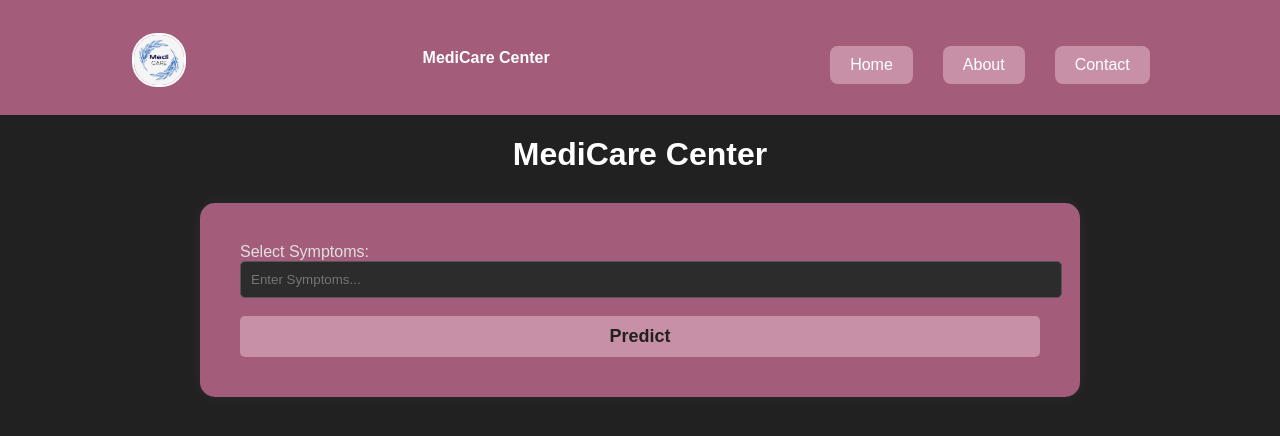
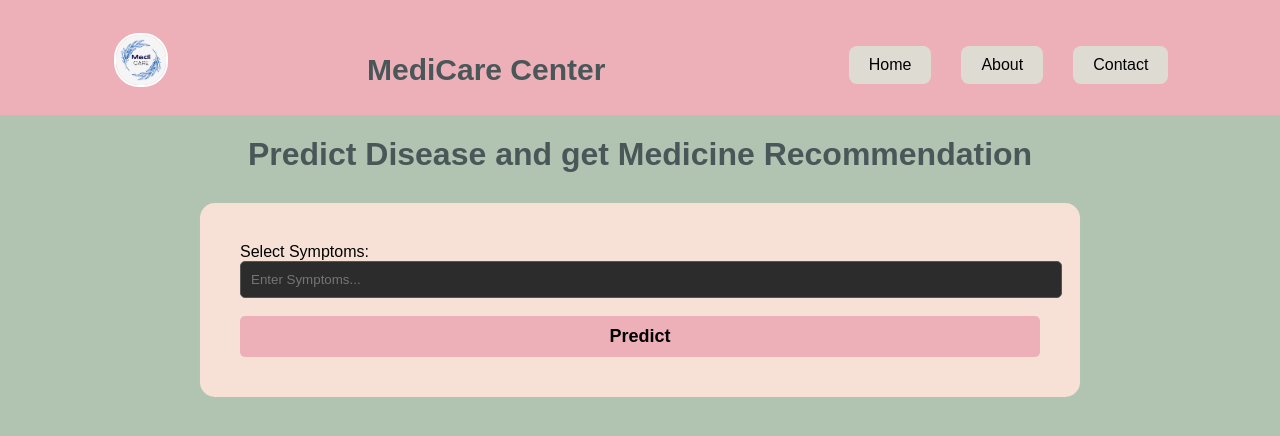
Before and after one commit to UnzilaSheikh0601/Intelligent-Diagnosis-System, a Flask app: page / in a window 1280 px wide. Shown: the top 436 px of the page. Run offline with Flask 3, Linux system fonts and the light colour scheme; parts of the project's set-up code (start-up, migrations or seed data) failed here and were passed over.

Commit message:
Modified templates and added styles.css

```diff
--- /dev/null
+++ b/static/styles.css
@@ -0,0 +1,113 @@
+body {
+    background-color: #b0c4b1;
+    color: black;
+    font-family: Arial, sans-serif;
+    margin: 0;
+    padding: 0;
+}
+
+.logo {
+    width: 50px;
+    height: 50px;
+    color: white;
+    margin-top: 0;
+    margin-left: 2px;
+}
+
+.myimg {
+    width: 50px;
+    height: 50px;
+    border: 2px solid white;
+    border-radius: 25px;
+}
+
+nav {
+    background-color: #edafb8;
+    color: black;
+    padding: 10px;
+    display: flex;
+    align-items: center;
+    justify-content: space-around;
+}
+
+.nav-title{
+    color: #4a5759;
+    font-size: 30px;
+    padding-top: 25px;
+}
+
+nav ul {
+    list-style: none;
+    display: flex;
+    gap: 30px;
+    justify-content: space-around;
+}
+
+nav a {
+    display: inline-block;
+    margin-top: 20px;
+    text-decoration: none;
+    background: #dedbd2;
+    color: black;
+    padding: 10px 20px;
+    border-radius: 8px;
+    transition: background 0.3s;
+}
+
+nav a:hover {
+    background: #FBF5E5;
+    color: black;
+}
+
+.container {
+    max-width: 800px;
+    margin: auto;
+    background: #f7e1d7;
+    color: black;
+    border-radius: 15px;
+    padding: 40px;
+    margin-top: 30px;
+    box-shadow: 0 0 15px rgba(255, 255, 255, 0.05);
+}
+
+.btn {
+    display: inline-block;
+    padding: 10px 20px;
+    font-size: 18px;
+    font-weight: bold;
+    cursor: pointer;
+    text-align: center;
+    text-decoration: none;
+    border: none;
+    border-radius: 5px;
+}
+
+.btn-danger {
+    background-color: #edafb8;
+    color: black;
+    width: 100%;
+    transition: background-color 0.3s;
+}
+
+.btn-danger:hover {
+    background-color: #4a5759;
+    color: white;
+}
+
+input[type="text"] {
+    width: 100%;
+    padding: 10px;
+    background-color: #2c2c2c;
+    color: white;
+    border: 1px solid #555;
+    border-radius: 5px;
+}
+
+h1, h5 {
+    text-align: center;
+    color: #4a5759;
+}
+
+ul li {
+    margin-bottom: 5px;
+}
--- a/templates/index.html
+++ b/templates/index.html
@@ -4,10 +4,11 @@
     <meta charset="UTF-8">
     <meta name="viewport" content="width=device-width, initial-scale=1.0">
     <title>MediCare Center</title>
-    <style>
+    <link rel="stylesheet" href="static/styles.css">
+    <!-- <style>
         body {
-            background-color: #212121;
-            color: #e0e0e0;
+            background-color: #b0c4b1;
+            color: black;
             font-family: Arial, sans-serif;
             margin: 0;
             padding: 0;
@@ -29,8 +30,8 @@
         }
 
         nav {
-            background-color: #A35C7A;
-            color: white;
+            background-color: #edafb8;
+            color: black;
             padding: 10px;
             display: flex;
             align-items: center;
@@ -48,8 +49,8 @@
             display: inline-block;
             margin-top: 20px;
             text-decoration: none;
-            background: #C890A7;
-            color: white;
+            background: #dedbd2;
+            color: black;
             padding: 10px 20px;
             border-radius: 8px;
             transition: background 0.3s;
@@ -63,8 +64,8 @@
         .container {
             max-width: 800px;
             margin: auto;
-            background: #A35C7A;
-            color: #e0e0e0;
+            background: #f7e1d7;
+            color: black;
             border-radius: 15px;
             padding: 40px;
             margin-top: 30px;
@@ -84,15 +85,15 @@
         }
 
         .btn-danger {
-            background-color: #C890A7;
-            color: #212121;
+            background-color: #edafb8;
+            color: black;
             width: 100%;
             transition: background-color 0.3s;
         }
 
         .btn-danger:hover {
-            background-color: #FBF5E5;
-            color: black;
+            background-color: #4a5759;
+            color: white;
         }
 
         input[type="text"] {
@@ -112,7 +113,7 @@
         ul li {
             margin-bottom: 5px;
         }
-    </style>
+    </style> -->
 </head>
 <body>
 
@@ -121,7 +122,7 @@
         <div class="logo">
             <img class="myimg" src="{{ url_for('static', filename='img.png') }}" alt="Logo">
         </div>
-        <span><strong>MediCare Center</strong></span>
+        <span class="nav-title"><strong>MediCare Center</strong></span>
         <ul>
             <li><a href="#">Home</a></li>
             <li><a href="/about">About</a></li>
@@ -130,7 +131,7 @@
     </nav>
 
     <!-- Main Heading -->
-    <h1 class="mt-4 my-4"> MediCare Center</h1>
+    <h1 class="mt-4 my-4"> Predict Disease and get Medicine Recommendation</h1>
 
     <!-- Main Form -->
     <div class="container">
```
Also changed, not shown: templates/about.html (+13 -11 lines), templates/contact.html (+13 -11 lines).
